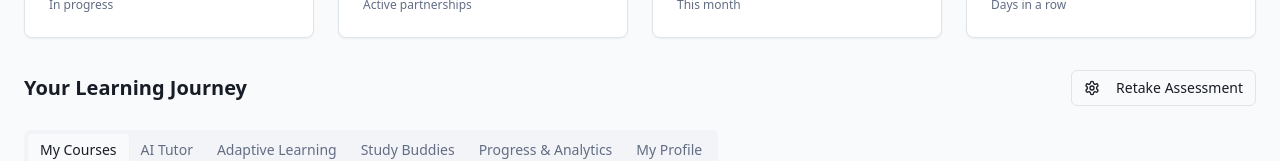
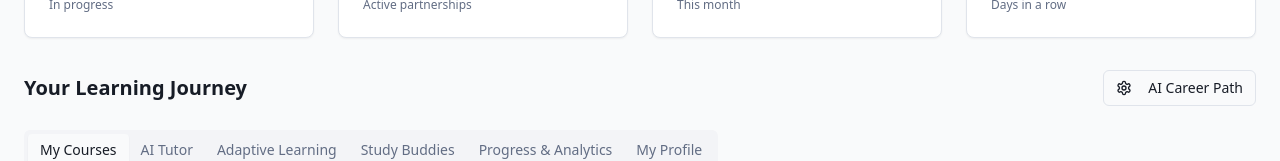
Before and after one commit to mumustafa-gif/lumenpath-ai-30, a React (Vite) app: page /learner in a window 1280 px wide. Shown: the part 371-532 px from the top of the page. Built offline with nearby package versions, Linux system fonts and the light colour scheme.

Commit message:
Rename assessment button
Rename "Retake Assessment" button to "AI Career Path" in the learner flow.

```diff
--- a/src/pages/LearnerDashboard.tsx
+++ b/src/pages/LearnerDashboard.tsx
@@ -304,7 +304,7 @@ const LearnerDashboard = () => {
             onClick={() => setShowOnboarding(true)}
           >
             <Settings className="w-4 h-4 mr-2" />
-            Retake Assessment
+            AI Career Path
           </Button>
         </div>
 
```
